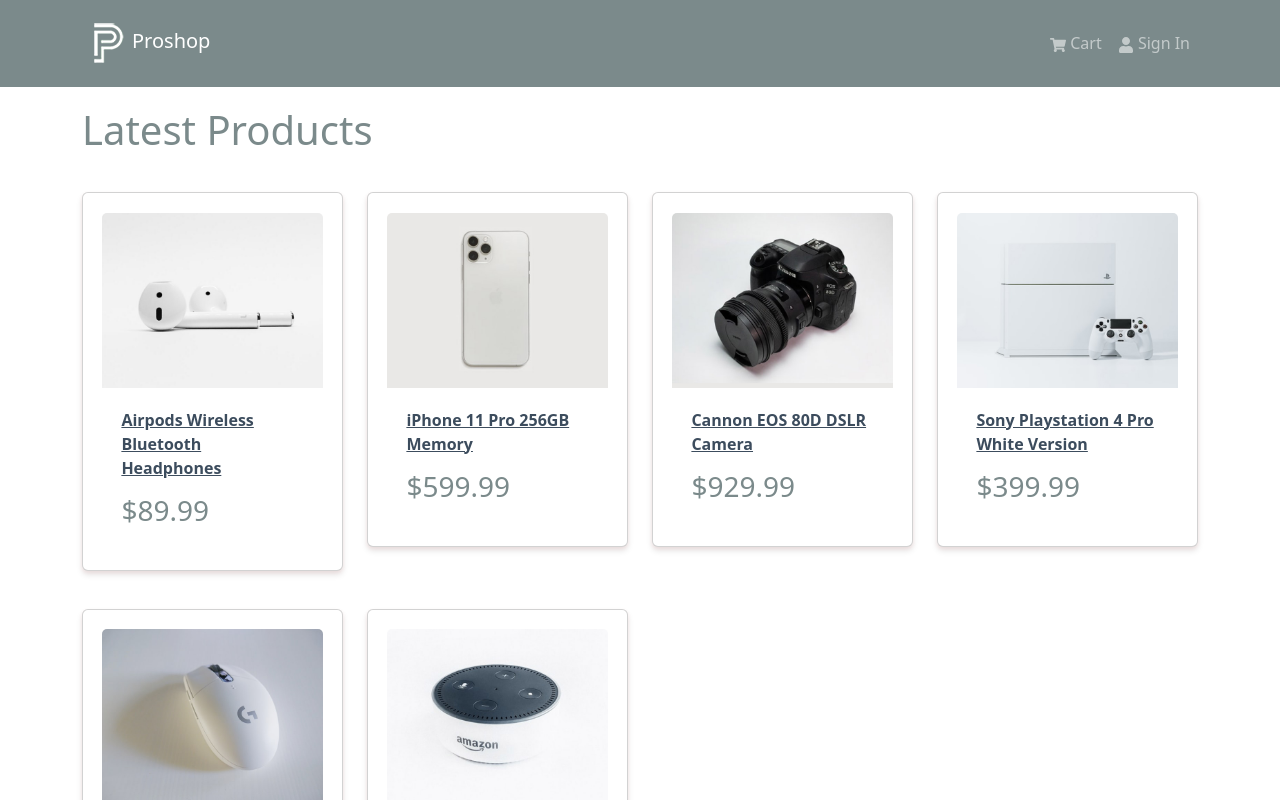
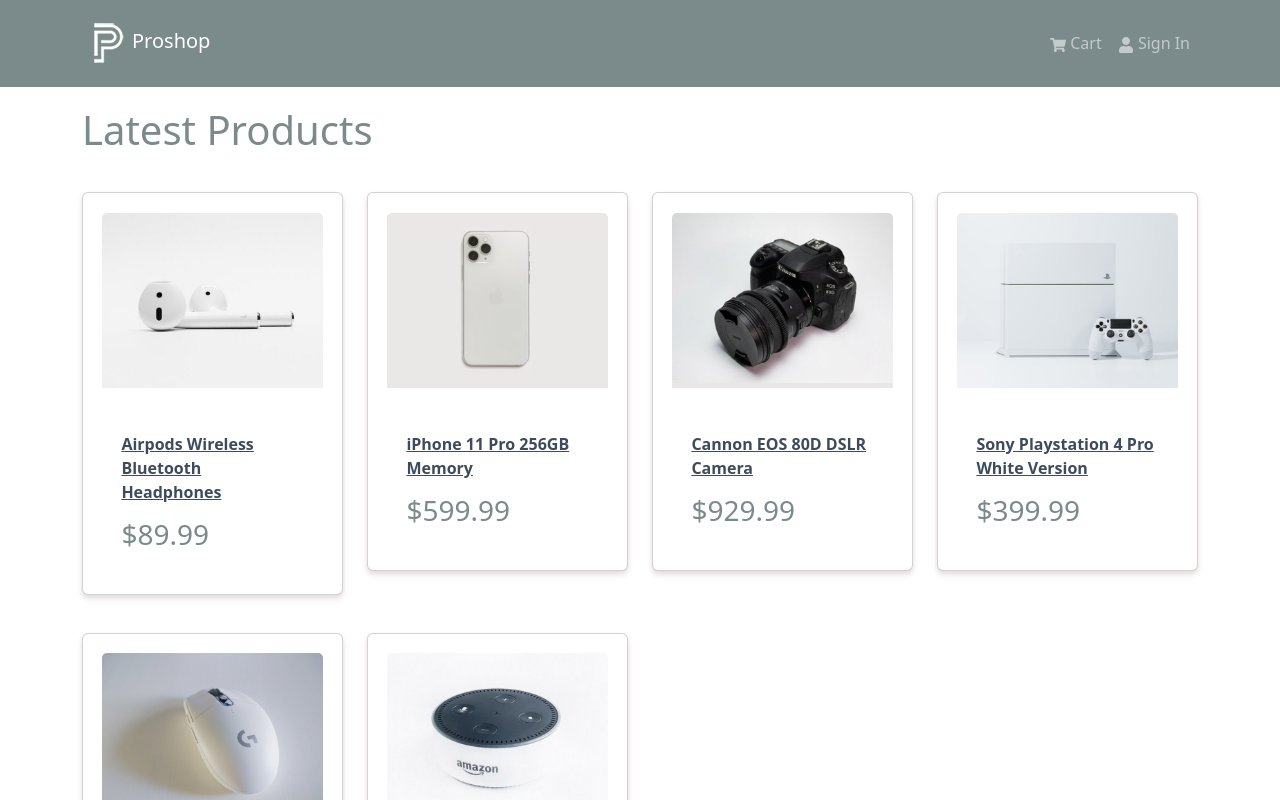
Before and after one commit to nileshparwan/proshop, a React (Create React App) app in the folder frontend/: page / in a window 1280 px wide. Shown: the top 800 px of the page. Built offline with nearby package versions, Linux system fonts and the light colour scheme.

Commit message:
fix(ui): accessibility

```diff
--- a/frontend/src/components/Header.jsx
+++ b/frontend/src/components/Header.jsx
@@ -11,13 +11,13 @@ const Header = () => {
         <Container>
           <LinkContainer to='/'>
             <Navbar.Brand>
-              <picture style={{ maxHeight: '50px', width: '50px' }}>
+              <picture>
                 <source
                   type='image/webp'
                   srcset={logo}
                   media='(min-width: 480px)'
                 />
-                <img height="50px" width="50px" src={logo} alt='Proshop' />
+                <img height='50px' width='50px' src={logo} alt='Proshop' />
               </picture>
               Proshop
             </Navbar.Brand>
--- a/frontend/src/components/Product.jsx
+++ b/frontend/src/components/Product.jsx
@@ -4,9 +4,9 @@ import { Link } from 'react-router-dom';
 
 const Product = ({ product }) => {
   return (
-    <Card className='my-3 p-3 rounded'>
+    <Card className='my-3 p-3 rounded h-auto'>
       <Link to={`/product/${product._id}`}>
-        <div style={{ maxHeight: '200px', width: '100%' }}>
+        <div style={{ minHeight: '200px', width: '100%' }}>
           <Card.Img
             height='100%'
             width='100%'
```
